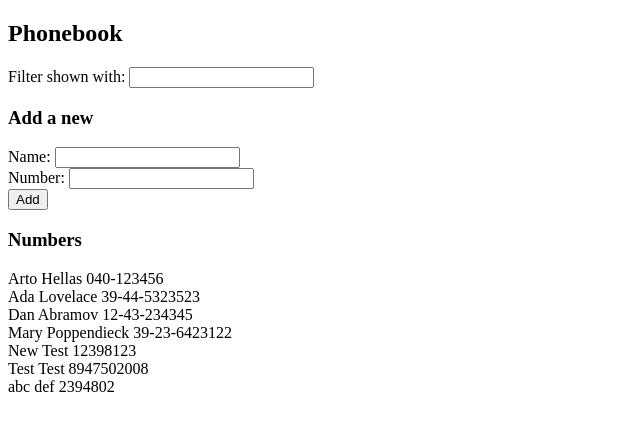
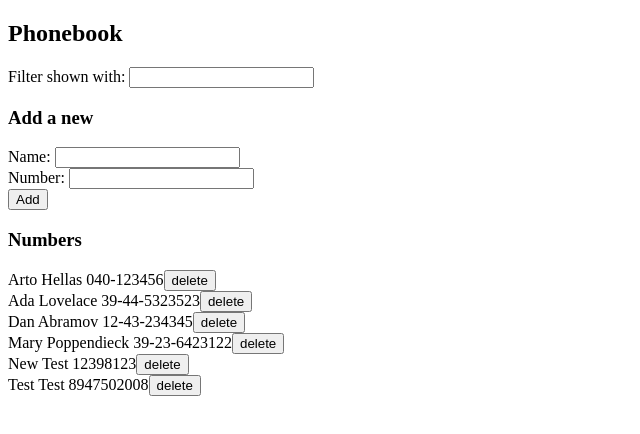
Before and after one commit to nicksndr/fullstackopen, a React (Vite) app in the folder part2/phonebook/: page / in a window 1280 px wide. Shown: the top 434 px of the page, without its empty margins (0-640 px from the left). Built offline with nearby package versions, Linux system fonts and the light colour scheme; data requests are answered from the project's data file.

Commit message:
exercise 2.14

```diff
--- a/part2/phonebook/db.json
+++ b/part2/phonebook/db.json
@@ -29,11 +29,6 @@
       "id": "c385",
       "name": "Test Test",
       "number": "8947502008"
-    },
-    {
-      "id": "3239",
-      "name": "abc def",
-      "number": "2394802"
     }
   ]
 }
--- a/part2/phonebook/src/App.jsx
+++ b/part2/phonebook/src/App.jsx
@@ -27,21 +27,26 @@ const PersonForm = ({ newName, newNumber, handleNameChange, handleNumberChange,
   )
 }
 
-const Persons = ({ personsToShow }) => {
+const Persons = ({ personsToShow, removePerson }) => {
   return (
     <div>
-    {personsToShow.map(person => (
-      <Person key={person.id} person={person} />
-    ))}
-  </div>
-  )
-}
+      {personsToShow.map(person => (
+        <Person key={person.id} person={person} removePerson={removePerson} />
+      ))}
+    </div>
+  );
+};
 
-const Person = ({ person }) => {
+
+const Person = ({ person, removePerson }) => {
   return (
-    <div>{person.name} {person.number}</div>
-  )
-}
+    <div>
+      {person.name} {person.number}
+      <button onClick={() => removePerson(person.id, person.name)}>delete</button>
+    </div>
+  );
+};
+
 
 const App = () => {
   const [persons, setPersons] = useState([])
@@ -90,7 +95,21 @@ const App = () => {
     .catch(error => {
       console.error("Error adding person:", error);
     });
-};
+  };
+
+  const removePerson = (id, name) => {
+    if (!window.confirm(`Delete ${name}?`)) return;
+
+    personService
+      .remove(id)
+      .then(() => {
+        setPersons(persons.filter(person => person.id !== id));
+      })
+      .catch(error => {
+        console.error("Error removing person:", error);
+      });
+    };
+
 
   return (
     <div>
@@ -104,7 +123,8 @@ const App = () => {
         addName={addName}
       />
       <h3>Numbers</h3>
-      <Persons personsToShow={personsToShow} />
+      <Persons personsToShow={personsToShow} removePerson={removePerson} />
+      {/* Also need to add removePerson here */}
     </div>
   )
 }
--- a/part2/phonebook/src/services/persons.js
+++ b/part2/phonebook/src/services/persons.js
@@ -16,4 +16,8 @@ const update = (id, newObject) => {
   return request.then(response => response.data)
 }
 
-export default { getAll, create, update }
+const remove = (id) => {
+    return axios.delete(`${baseUrl}/${id}`);
+  };
+
+export default { getAll, create, update, remove }
```
